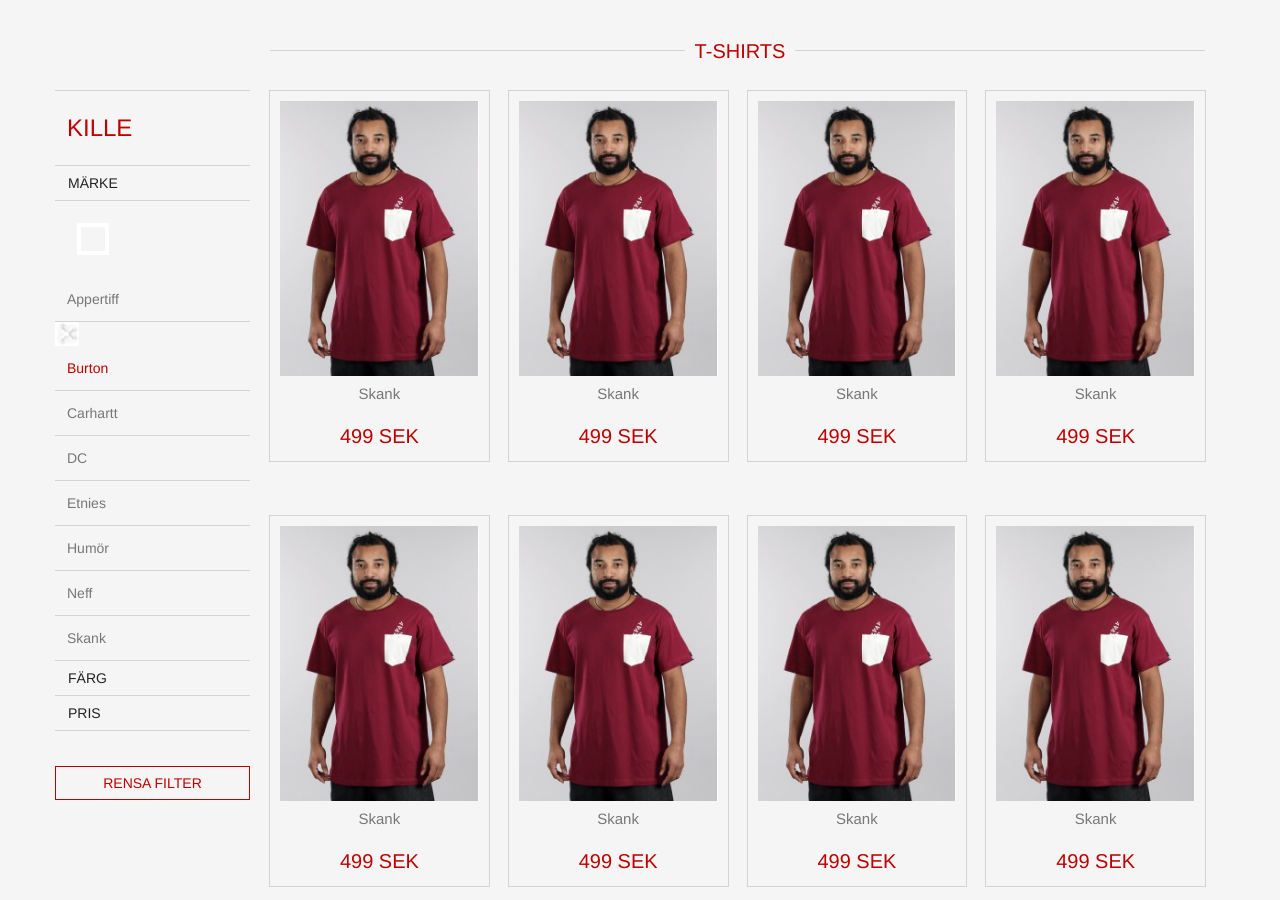
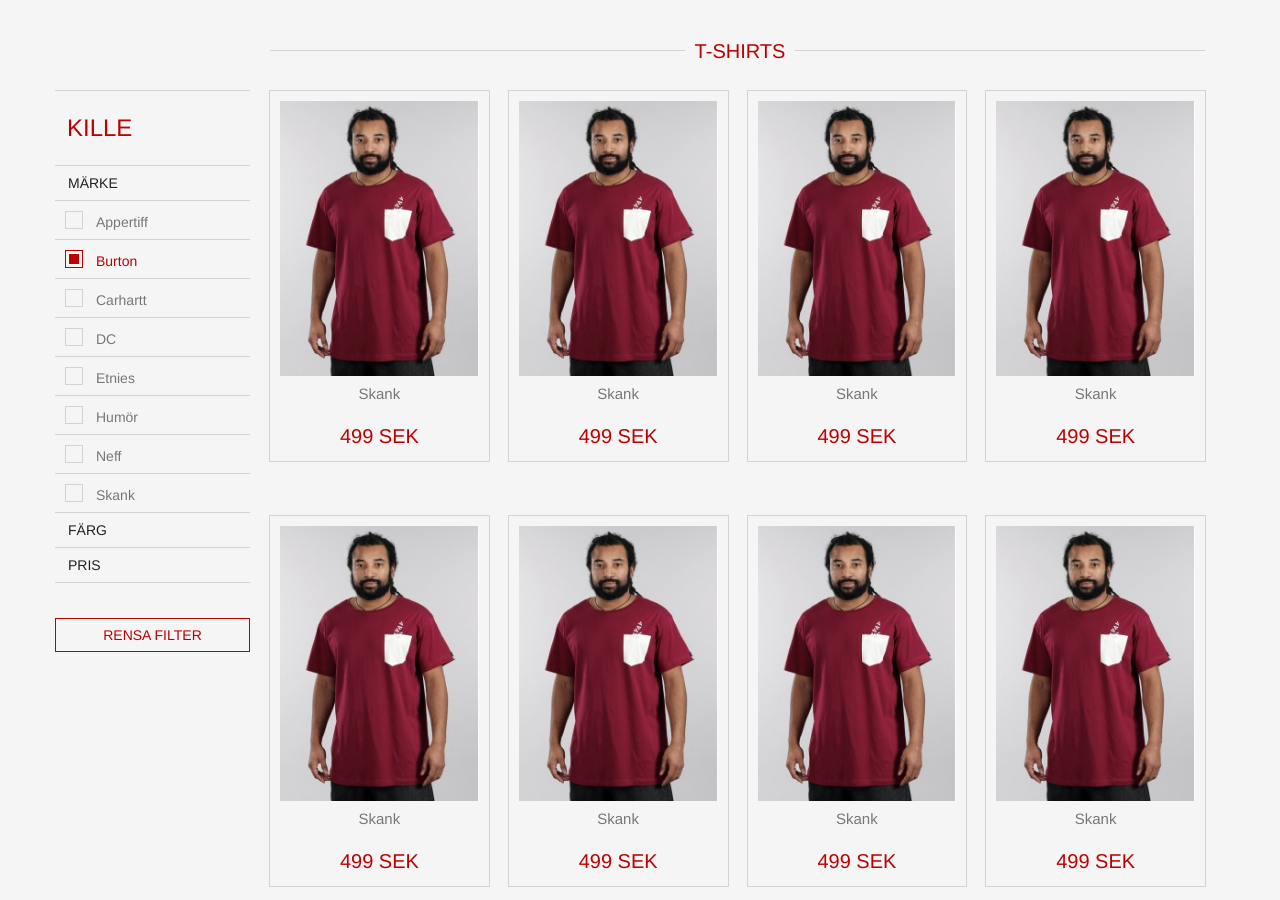
Before and after one commit to cama2014/Camaalbin, a PHP site: page /Tshirt.php in a window 1280 px wide, after a click on "MÄRKE". Shown: the part 75-975 px from the top of the page. Run offline with PHP 8.4, Linux system fonts and the light colour scheme; grey boxes labelled with a size stand in for pictures from a placeholder-image service; some libraries are stand-ins or nearby versions.

Commit message:
#16 19-01-2015

```diff
--- a/Tshirt.css
+++ b/Tshirt.css
@@ -106,24 +106,21 @@ ul.filter-lista li h3{
 
     text-decoration: none;
     color: #777;
+    width: 100%;
 
 }
 
-.well ul li a.crossed p{
+/*i kryss ruta*/
 
-    text-decoration: none;
-    color: #BD0000;
+.well ul li a span p{
+
+    margin: 0px;
+    margin-left: 30px;
+    padding: 0px;
 
 }
 
-.well ul li a p{
-
-    margin: 0;
-    padding: 12px;
-
-}
-
-.well ul li a span{
+.well ul li a span.farg-typ{
 
     display: inline-block;
     width: 24px;
@@ -133,11 +130,49 @@ ul.filter-lista li h3{
 
 }
 
-.well ul li a span p{
+.well ul li a span.marke-typ{
 
-    margin: 0px;
-    margin-left: 30px;
-    padding: 0px;
+    display: inline-block;
+    width: 18px;
+    height: 18px;
+    margin: 10px;
+    border: 1px solid lightgray;
+
+}
+
+/*i kryss ruta crossed*/
+
+.well ul li a.crossed span.marke-typ{
+
+    display: inline-block;
+    width: 18px;
+    height: 18px;
+    margin: 10px;
+    border: 1px solid #BD0000;
+    color: #BD0000;
+
+}
+
+.ruta{
+
+    width: 10px;
+    height: 10px;
+    background-color: #BD0000;
+    margin-left: 14px;
+    margin-top: 14px;
+    position: absolute;
+
+
+}
+
+.well ul li a.crossed span.farg-typ{
+
+    display: inline-block;
+    width: 24px;
+    height: 24px;
+    margin: 10px;
+    border: 1px solid lightgray;
+    color: #BD0000;
 
 }
 
--- a/Tshirt.php
+++ b/Tshirt.php
@@ -43,14 +43,14 @@
                                 <div class="collapse" id="marke">
                                     <div class="well">
                                         <ul>
-                                            <li><a href="#"><img src="img/appbar.checkmark.uncrossed.png" class="img-responsive" alt="Responsive image"><p>Appertiff</p></a></li>
-                                            <li><a href="#" class="crossed"><img src="img/appbar.checkmark.cross.png" class="img-responsive" alt="Responsive image"><p>Burton</p></a></li>
-                                            <li><a href="#"><p>Carhartt</p></a></li>
-                                            <li><a href="#"><p>DC</p></a></li>
-                                            <li><a href="#"><p>Etnies</p></a></li>
-                                            <li><a href="#"><p>Humör</p></a></li>
-                                            <li><a href="#"><p>Neff</p></a></li>
-                                            <li><a href="#"><p>Skank</p></a></li>
+                                            <li><a href="#"><span class="marke-typ" style="background-color: whitesmoke;"><p>Appertiff</p></span></a></li>
+                                            <li><a href="#" class="crossed"><div class="ruta"></div><span class="marke-typ" style="background-color: whitesmoke;"><p>Burton</p></span></a></li>
+                                            <li><a href="#"><span class="marke-typ" style="background-color: whitesmoke;"><p>Carhartt</p></span></a></li>
+                                            <li><a href="#"><span class="marke-typ" style="background-color: whitesmoke;"><p>DC</p></span></a></li>
+                                            <li><a href="#"><span class="marke-typ" style="background-color: whitesmoke;"><p>Etnies</p></span></a></li>
+                                            <li><a href="#"><span class="marke-typ" style="background-color: whitesmoke;"><p>Humör</p></span></a></li>
+                                            <li><a href="#"><span class="marke-typ" style="background-color: whitesmoke;"><p>Neff</p></span></a></li>
+                                            <li><a href="#"><span class="marke-typ" style="background-color: whitesmoke;"><p>Skank</p></span></a></li>
                                         </ul>
                                     </div>
                                 </div>
@@ -71,7 +71,7 @@
                                             <li><a href="#"><span class="farg-typ" style="background-color: green;"><p>Grön</p></span></a></li>
                                             <li><a href="#"><span class="farg-typ" style="background-color: yellow;"><p>Gul</p></span></a></li>
                                             <li><a href="#"><span class="farg-typ" style="background-color: pink;"><p>Rosa</p></span></a></li>
-                                            <li><a href="#"><span class="farg-typ" style="background-color: red;"><p>Röd</p></span></a></li>
+                                            <li><a href="#" class="crossed"><span class="farg-typ" style="background-color: red;"><p>Röd</p></span></a></li>
                                             <li><a href="#"><span class="farg-typ" style="background-color: black;"><p>Svart</p></span></a></li>
                                             <li><a href="#"><span class="farg-typ" style="background-color: white;"><p>vit</p></span></a></li>
                                         </ul>
@@ -90,8 +90,8 @@
                                 <div class="collapse" id="pris">
                                     <div class="well">
                                         <ul>
-                                            <li><a href="#"><p>Lägst till högst</p></a></li>
-                                            <li><a href="#"><p>Högst till lägst</p></a></li>
+                                            <li><a href="#"><span class="marke-typ" style="background-color: whitesmoke;"><p>Lägst till högst</p></span></a></li>
+                                            <li><a href="#"><span class="marke-typ" style="background-color: whitesmoke;"><p>Högst till lägst</p></span></a></li>
                                         </ul>
                                     </div>
                                 </div>
```
